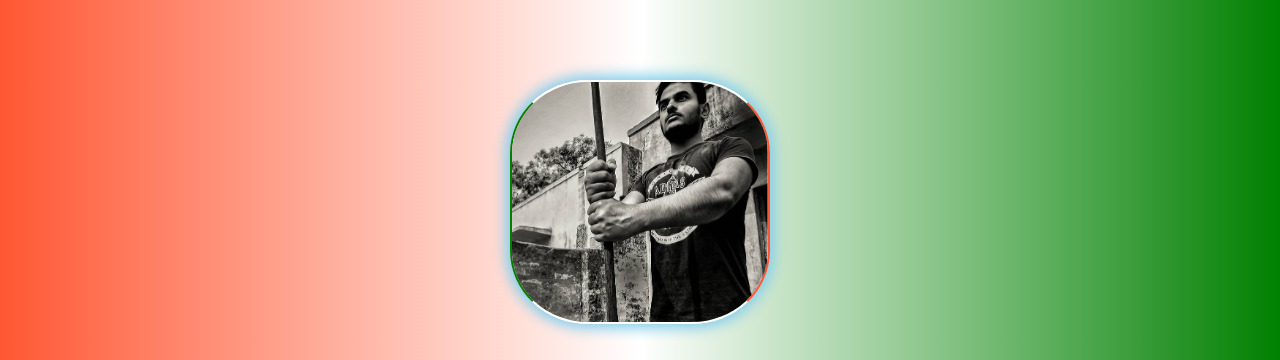
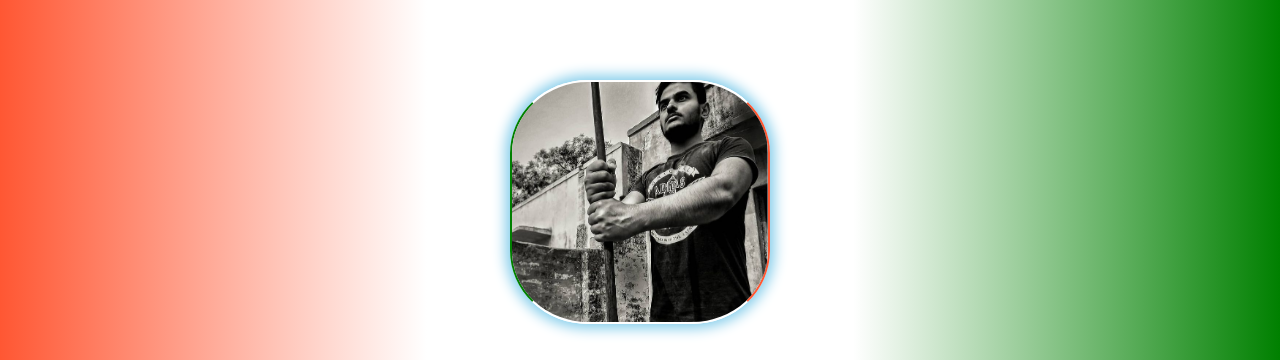
Before and after one commit to Heman13557/Heman13557.github.io, a plain HTML site: page index.html in a window 1280 px wide. Shown: the part 168-528 px from the top of the page. Drawn offline with Linux system fonts and the light colour scheme.

Commit message:
Update Data.css

```diff
--- a/Data.css
+++ b/Data.css
@@ -1,5 +1,5 @@
 body{
-  background:linear-gradient(90deg,#FF5733,white,green);
+  background:linear-gradient(90deg,#FF5733,white,white,green);
 }
 #welcome-section{
   height:20vh;
```
